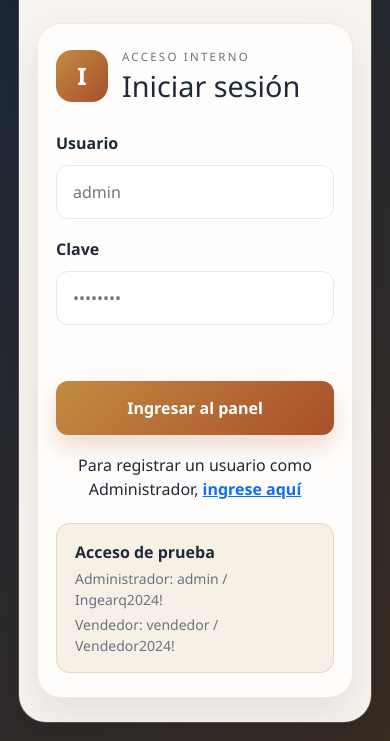
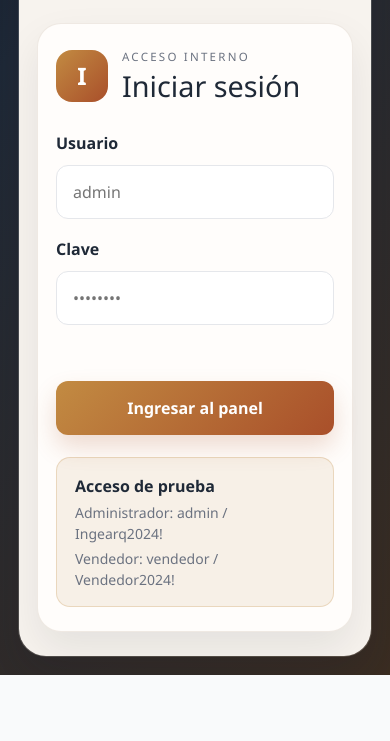
Before and after one commit to Coral1786/Proyecto_Final, a Spring Boot app: page / in a window 390 px wide. Shown: the part 468-1209 px from the top of the page. After the commit the page ends 1143 px from the top, so only its background shows below. Run offline with Spring Boot 4, Linux system fonts and the light colour scheme.

Commit message:
Correction of the index.html file to fix the layout issues and improve responsiveness.

```diff
--- a/src/main/resources/static/index.html
+++ b/src/main/resources/static/index.html
@@ -61,8 +61,6 @@
             <button type="submit">Ingresar al panel</button>
           </form>
 
-          <p class="register-link">Para registrar un usuario como Administrador, <a href="register.html">ingrese aquí</a></p>
-
           <div class="demo-box">
             <span>Acceso de prueba</span>
             <small>Administrador: admin / Ingearq2024!</small>
```
